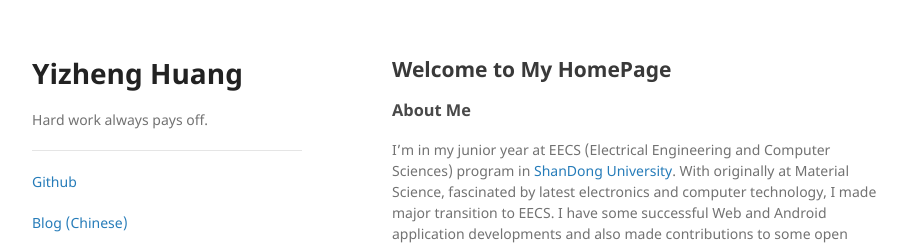
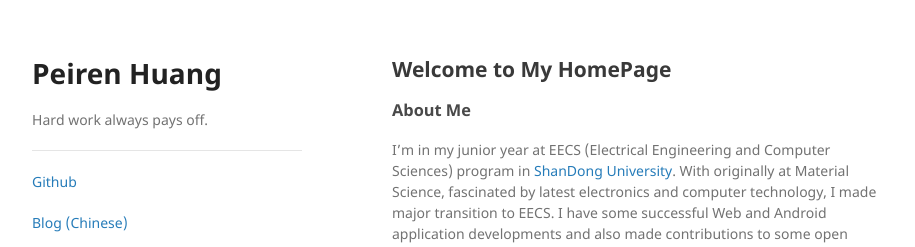
Before and after one commit to isaren/blog.isaren, a Jekyll site: the page built from index.md, in a window 1280 px wide. Shown: the top 247 px of the page, without its empty margins (178-1093 px from the left). Built offline with Jekyll 4.4.1, drawn with Linux system fonts in a browser that asks for light colours.

Commit message:
Update default.html

```diff
--- a/_layouts/default.html
+++ b/_layouts/default.html
@@ -5,17 +5,17 @@
     <meta http-equiv="X-UA-Compatible" content="IE=edge">
     <meta name="viewport" content="width=device-width, initial-scale=1">
 <!-- Begin Jekyll SEO tag v2.4.0 -->
-<title>HomePage | Yizheng Huang</title>
+<title>HomePage | Peiren Huang</title>
 <meta name="generator" content="Jekyll v3.7.3" />
 <meta property="og:title" content="HomePage" />
 <meta property="og:locale" content="en_US" />
 <meta name="description" content="Hard work always pays off." />
 <meta property="og:description" content="Hard work always pays off." />
-<link rel="canonical" href="http://huangyz.name/" />
+<link rel="canonical" href="http://Peiren.name/" />
 <meta property="og:url" content="http://huangyz.name/" />
-<meta property="og:site_name" content="Yizheng Huang" />
+<meta property="og:site_name" content="Peiren Huang" />
 <script type="application/ld+json">
-{"name":"Yizheng Huang","description":"Hard work always pays off.","@type":"WebSite","url":"http://huangyz.name/","headline":"HomePage","@context":"http://schema.org"}</script>
+{"name":"Peiren Huang","description":"Hard work always pays off.","@type":"WebSite","url":"http://huangyz.name/","headline":"HomePage","@context":"http://schema.org"}</script>
 <!-- End Jekyll SEO tag -->
 
     <link rel="stylesheet" href="/assets/css/style.css">
@@ -27,7 +27,7 @@
   <body>
     <div class="wrapper">
       <header>
-        <h1>Yizheng Huang</h1>
+        <h1>Peiren Huang</h1>
 
 
 
```
